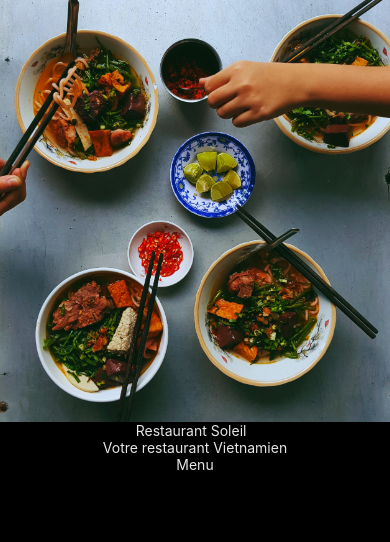
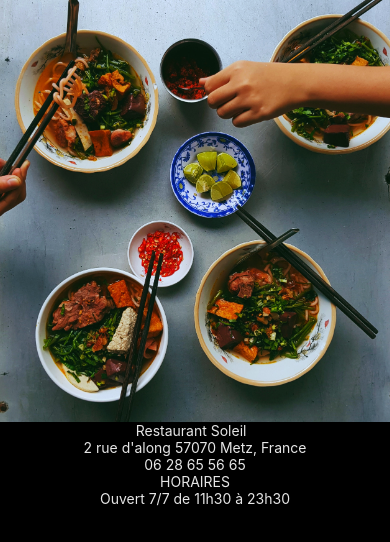
Before and after one commit to yaro972/menu-chooser, a React Native app: screen / in a window 390 px wide. Shown: the top 542 px of the page. Built offline with nearby package versions, Linux system fonts and the light colour scheme.

Commit message:
ajout texte page accueil

```diff
--- a/Views/home/HomeComponent.js
+++ b/Views/home/HomeComponent.js
@@ -13,12 +13,14 @@ export default class HomeComponent extends React.Component {
       <View style={styles.container}>
         <View style={styles.containerImage}>
           <Image source={require('../../assets/img/accueil_img.jpg')}
-                   style={styles.mainImage}/>
+            style={styles.mainImage} />
         </View>
         <View style={styles.containerTitre}>
           <Text style={[styles.mainTitle]}>Restaurant Soleil  </Text>
-            <Text style={[styles.mainTitle]}>Votre restaurant Vietnamien</Text>
-            <Text style={[styles.mainTitle]}>Menu</Text>
+          <Text style={[styles.mainTitle]}>2 rue d'along 57070 Metz, France</Text>
+          <Text style={[styles.mainTitle]}>06 28 65 56 65</Text>
+          <Text style={[styles.mainTitle]}>HORAIRES</Text>
+          <Text style={[styles.mainTitle]}>Ouvert 7/7 de 11h30 à 23h30</Text>
         </View>
         {/*<ImageBackground source={...}*/}
         {/*                 style={{ width: '100%', height: '100%' }}>*/}
```
Lines whose indentation alone changed are shown as unchanged.
